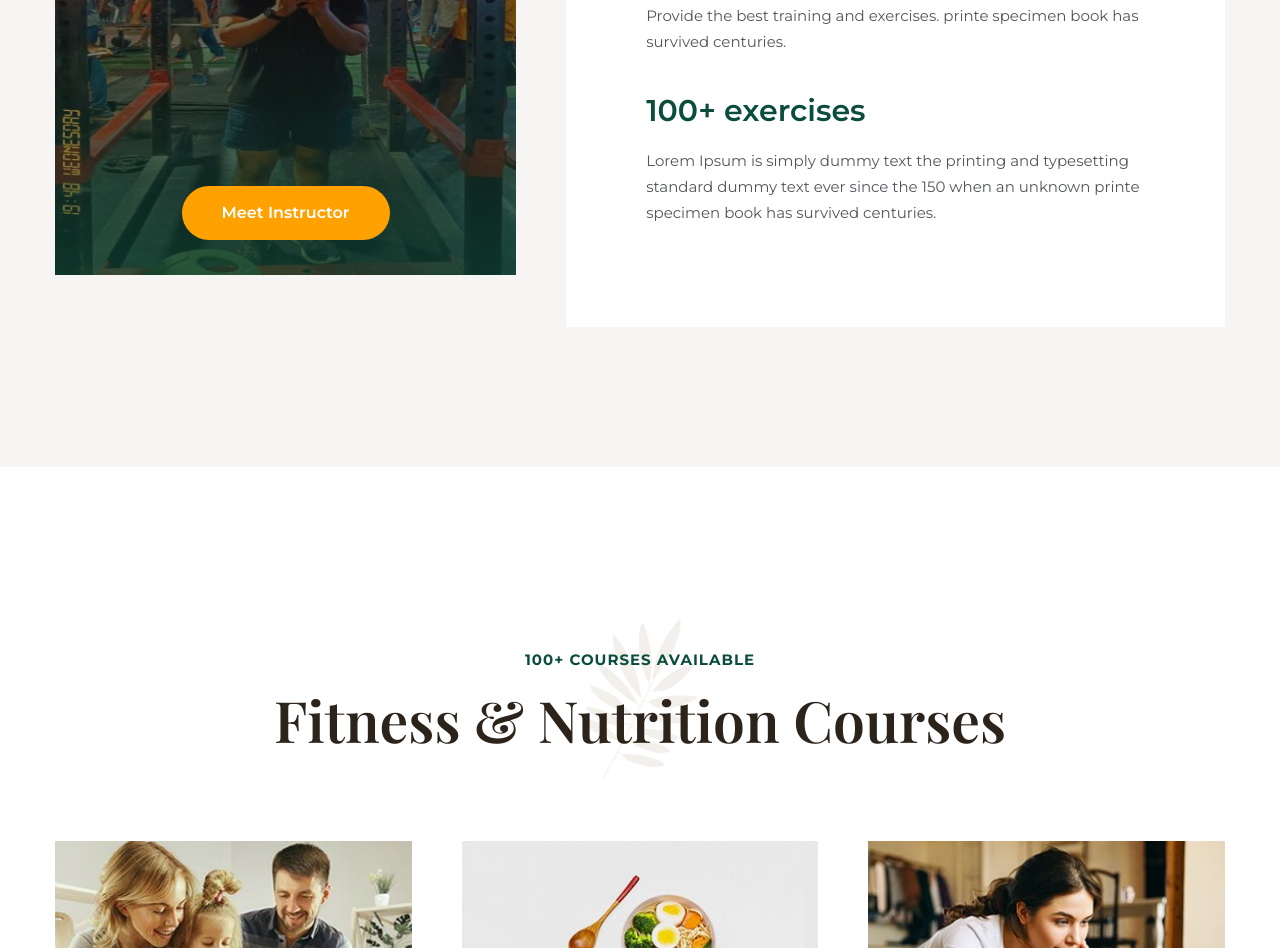
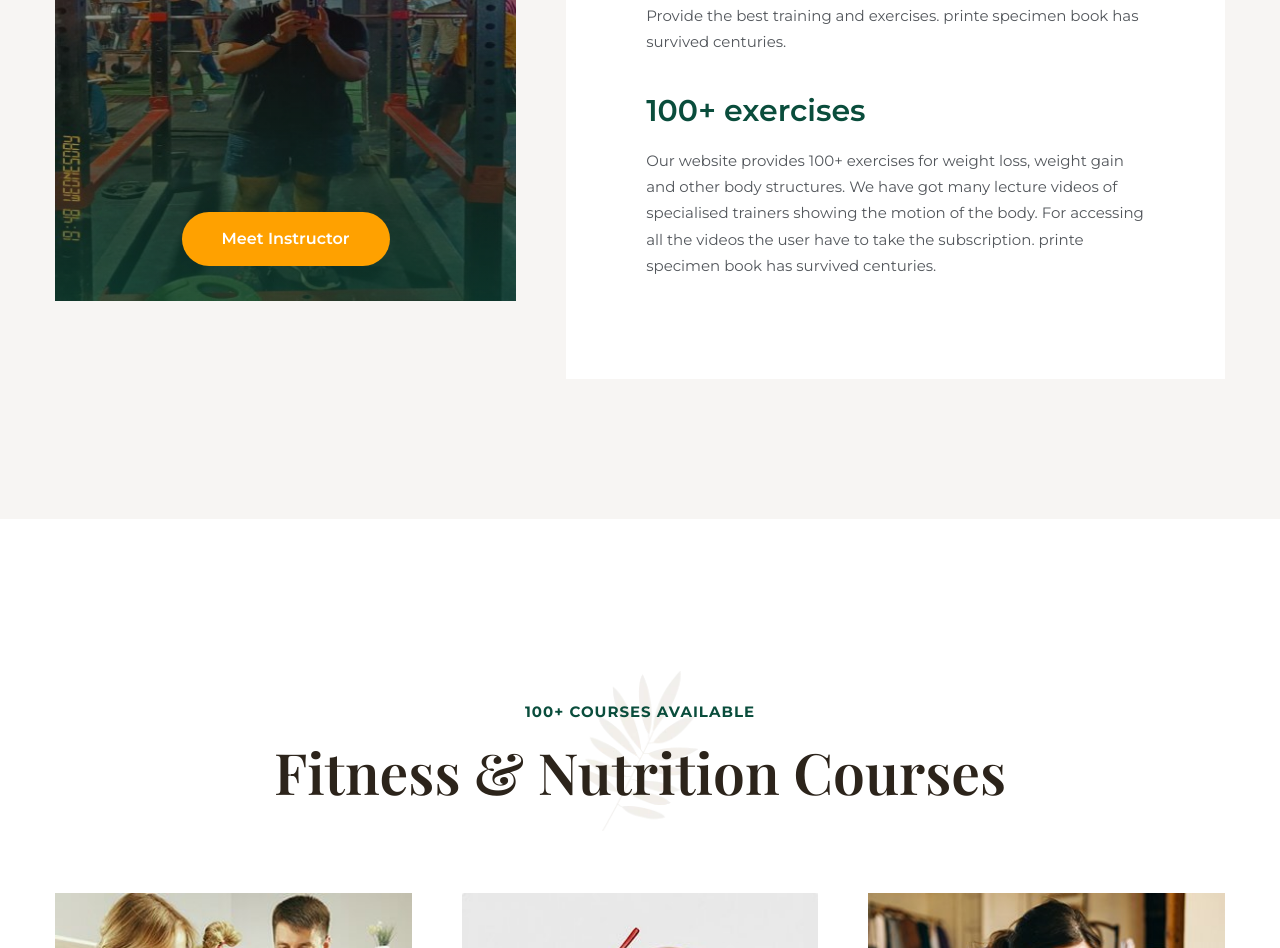
Before and after one commit to shivamBhavsar-cmd/NutriXFit., a plain HTML site: page index.html in a window 1280 px wide. Shown: the part 2085-3033 px from the top of the page. Drawn offline with nearby package versions, Linux system fonts and the light colour scheme.

Commit message:
Update index.html

```diff
--- a/index.html
+++ b/index.html
@@ -265,8 +265,9 @@
             <h3 class="about-h3">100+ exercises</h3>
 
             <p class="section-text">
-              Lorem Ipsum is simply dummy text the printing and typesetting standard dummy text ever since the 150 when
-              an unknown
+              Our website provides 100+ exercises for weight loss, weight gain and other body structures.
+              We have got many lecture videos of specialised trainers showing the motion of the body.
+              For accessing all the videos the user have to take the subscription.
               printe specimen book has survived centuries.
             </p>
 
```
